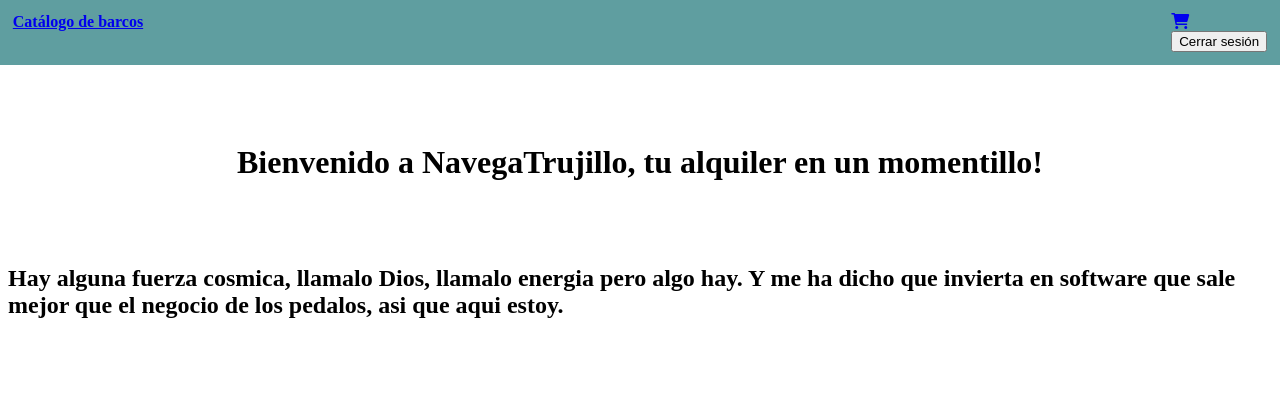
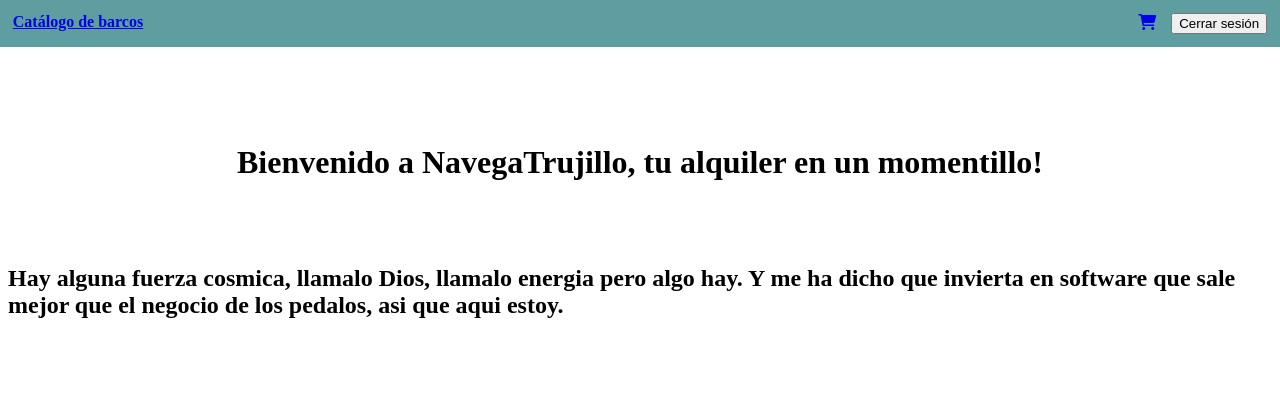
Before and after one commit to frajimmor2/NavegaTrujillo, a Django app: page / in a window 1280 px wide. Shown: the top 420 px of the page. Run offline with Django 5.2, Linux system fonts and the light colour scheme; the visitor is signed in with stand-in values (Sample User, id 1).

Commit message:
logout en la navbar puesto bien

```diff
--- a/NavegaTrujilloWeb/templates/base_template.html
+++ b/NavegaTrujilloWeb/templates/base_template.html
@@ -12,13 +12,15 @@
             </div>
             <div style="padding-right: 1%;">
                 {% if user.is_authenticated %}
+                <div style="display: flex; flex-direction: row; align-items: center; gap: 15px;">
                     <a href="/home/cart">
                         <i class="fas fa-shopping-cart"></i>
                     </a>
-                    <form action="{% url 'logout' %}" method="post">
+                    <form action="{% url 'logout' %}" method="post" >
                         {% csrf_token %}
                         <button type="submit">Cerrar sesión</button>
                     </form>
+                </div>
                 {% else %}
                     <a href="/auth/login">Iniciar sesión</a>
                     <a href="/auth/signup">Registrarse</a>
```
